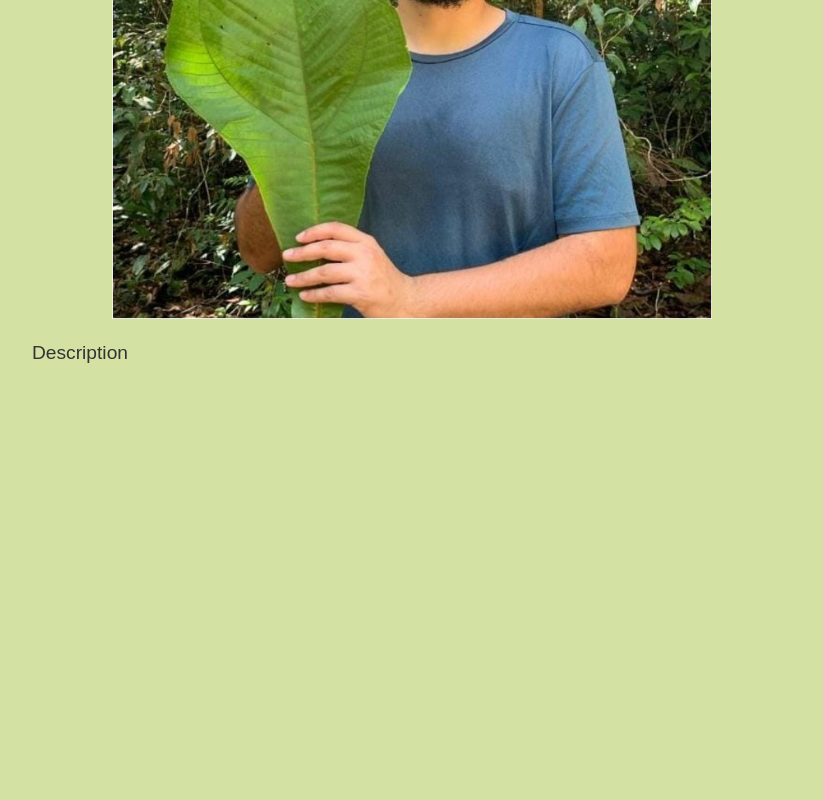
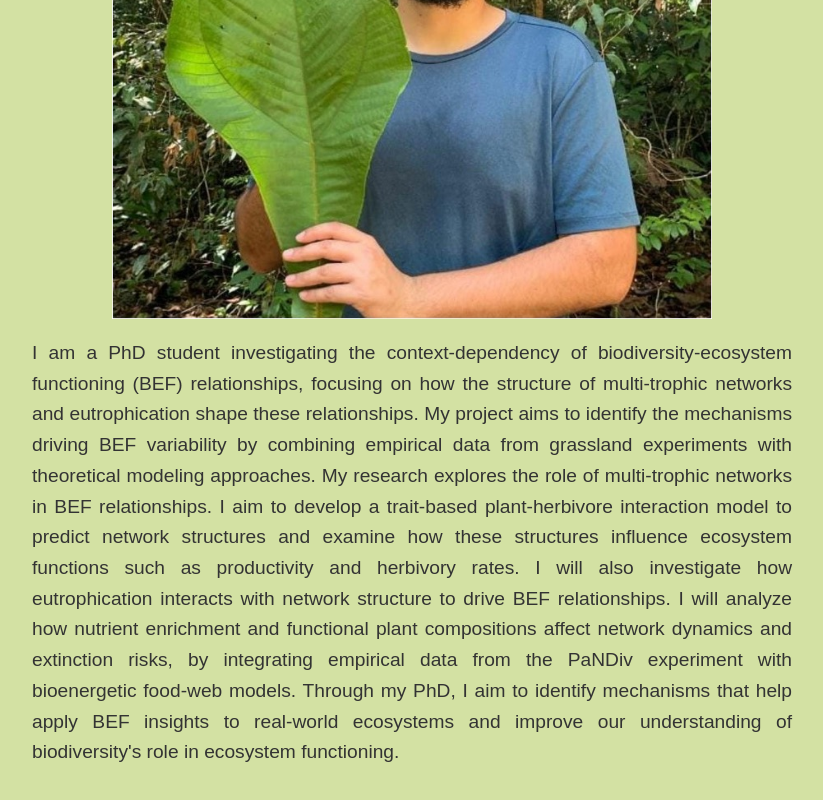
Before and after one commit to RemoRyser/remoryser.github.io, a plain HTML site: page people.html in a window 1280 px wide. Shown: the part 572-1372 px from the top of the page, without its empty margins (248-1071 px from the left). Before the commit the page ends 981 px from the top, so only its background shows below. Drawn offline with Linux system fonts and the light colour scheme.

Commit message:
Update description

```diff
--- a/people.html
+++ b/people.html
@@ -29,7 +29,9 @@
             <h3>Leonardo Espinosa</h3>
             <h2>PhD student</h2>
             <img class="about-image" src="images/Leo.jpg" alt="Leonardo Espinosa" width="600">
-            <p>Description</p>
+            <p>I am a PhD student investigating the context-dependency of biodiversity-ecosystem functioning (BEF) relationships, focusing on how the structure of multi-trophic networks and eutrophication shape these relationships. My project aims to identify the mechanisms driving BEF variability by combining empirical data from grassland experiments with theoretical modeling approaches.
+            My research explores the role of multi-trophic networks in BEF relationships. I aim to develop a trait-based plant-herbivore interaction model to predict network structures and examine how these structures influence ecosystem functions such as productivity and herbivory rates. I will also investigate how eutrophication interacts with network structure to drive BEF relationships. I will analyze how nutrient enrichment and functional plant compositions affect network dynamics and extinction risks, by integrating empirical data from the PaNDiv experiment with bioenergetic food-web models.
+            Through my PhD, I aim to identify mechanisms that help apply BEF insights to real-world ecosystems and improve our understanding of biodiversity's role in ecosystem functioning.</p>
 
             <!--
             <h3>NameName</h3>
```
Also changed, not shown: about.html (+8 -0 lines), 1 other file.
